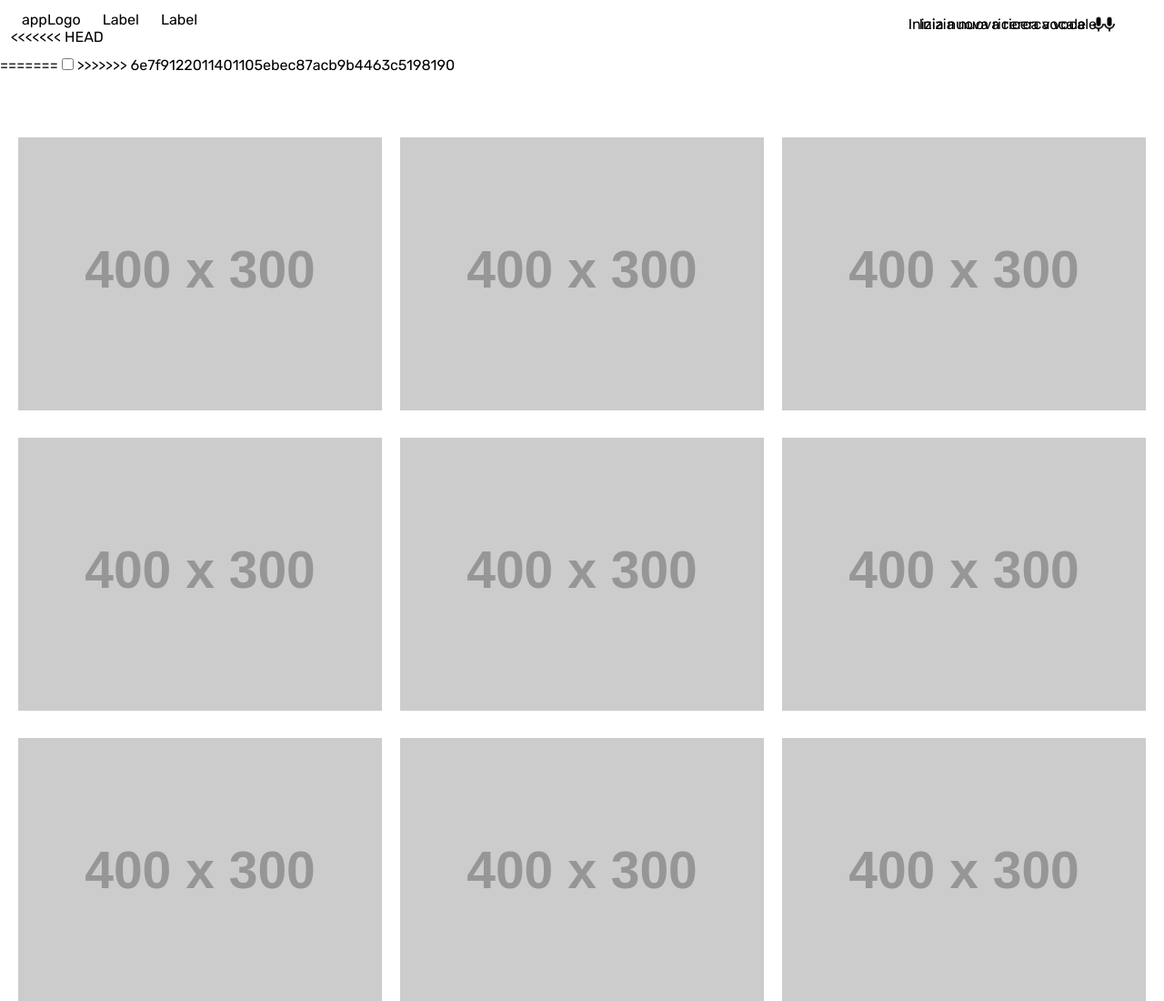
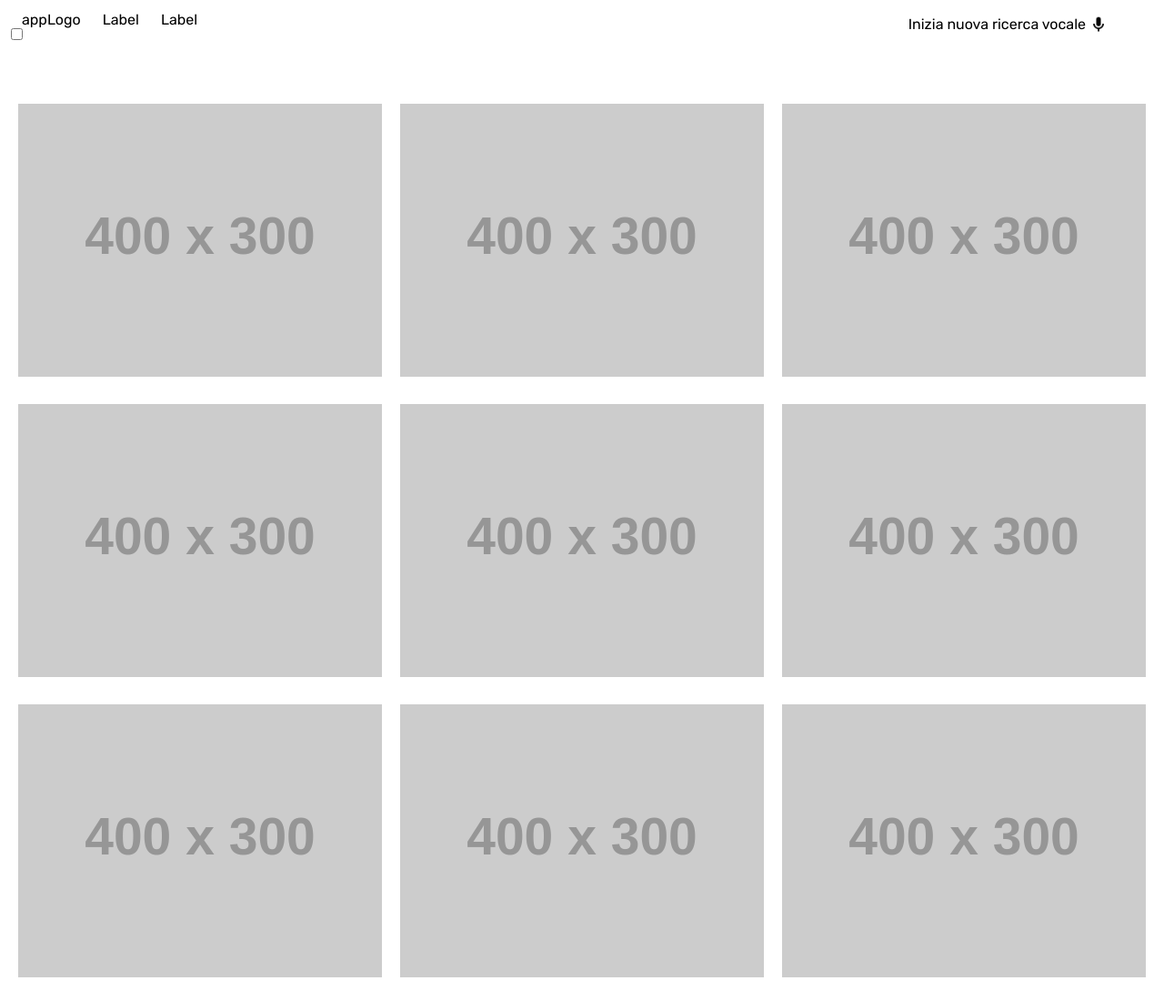
Before and after one commit to giova95/PPM, a plain HTML site: page index.html in a window 1280 px wide. Shown: the top 1100 px of the page at 91% size. Drawn offline with Linux system fonts and the light colour scheme; placeholder pictures from the web are drawn by us.

Commit message:
Riaggiustando il marge

```diff
--- a/index.html
+++ b/index.html
@@ -19,14 +19,6 @@
                     <li><a href="#" class="label">Label</a></li>
                 </ul>
 
-<<<<<<< HEAD
-                <div id="search-block"></div>
-
-                <ul class="vocal-search">
-                    <li><a href="#" id="search">Inizia nuova ricerca vocale</a><a href="#"><img id="mic" src="img/mic.png"></a></li>
-                </ul>
-            </div>
-=======
 
                 <div id="search-block"></div>
                     <input type="checkbox">
@@ -35,7 +27,6 @@
                     </ul>
 
                 </div>
->>>>>>> 6e7f9122011401105ebec87acb9b4463c5198190
 
         </nav>
     </header>
```
